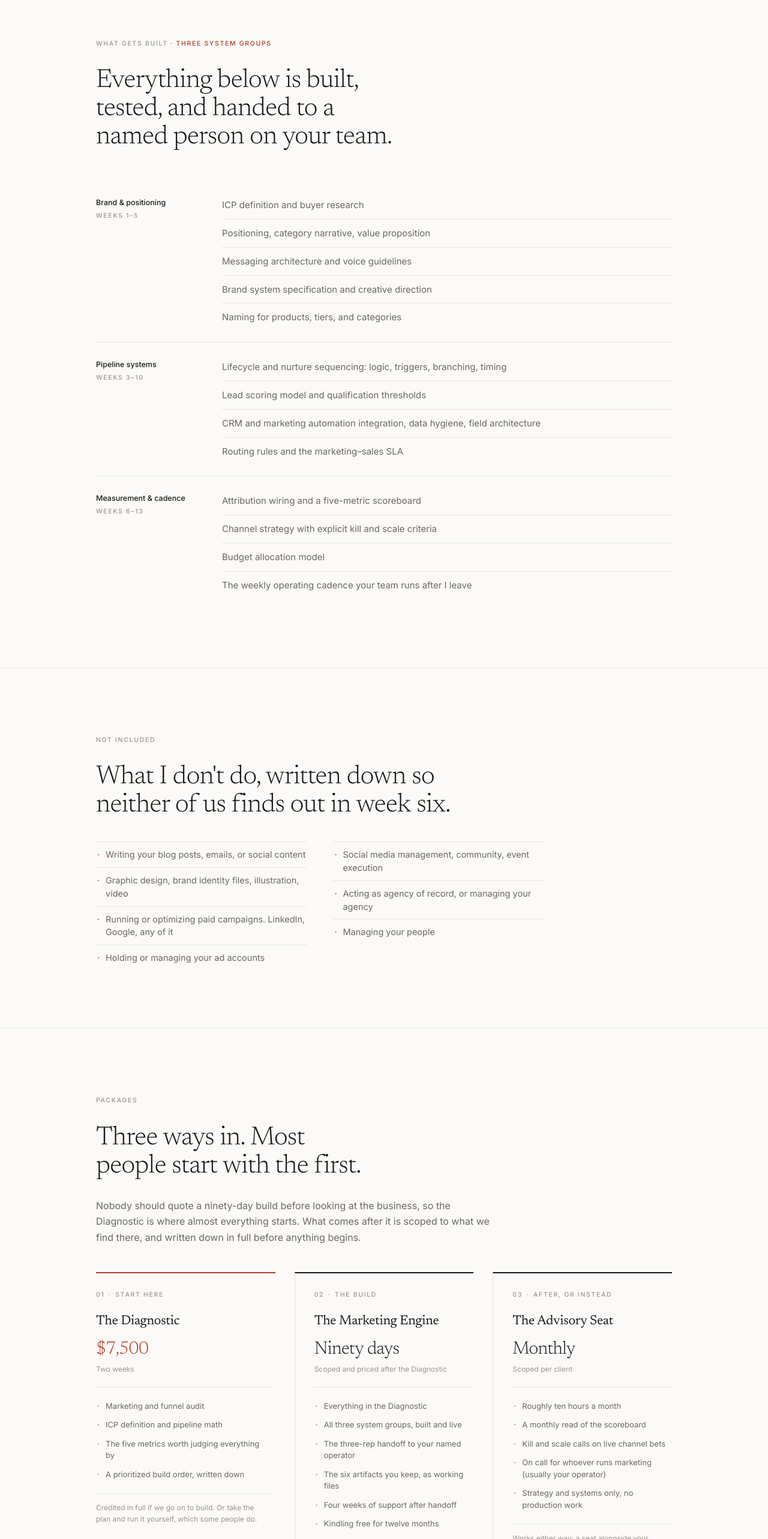
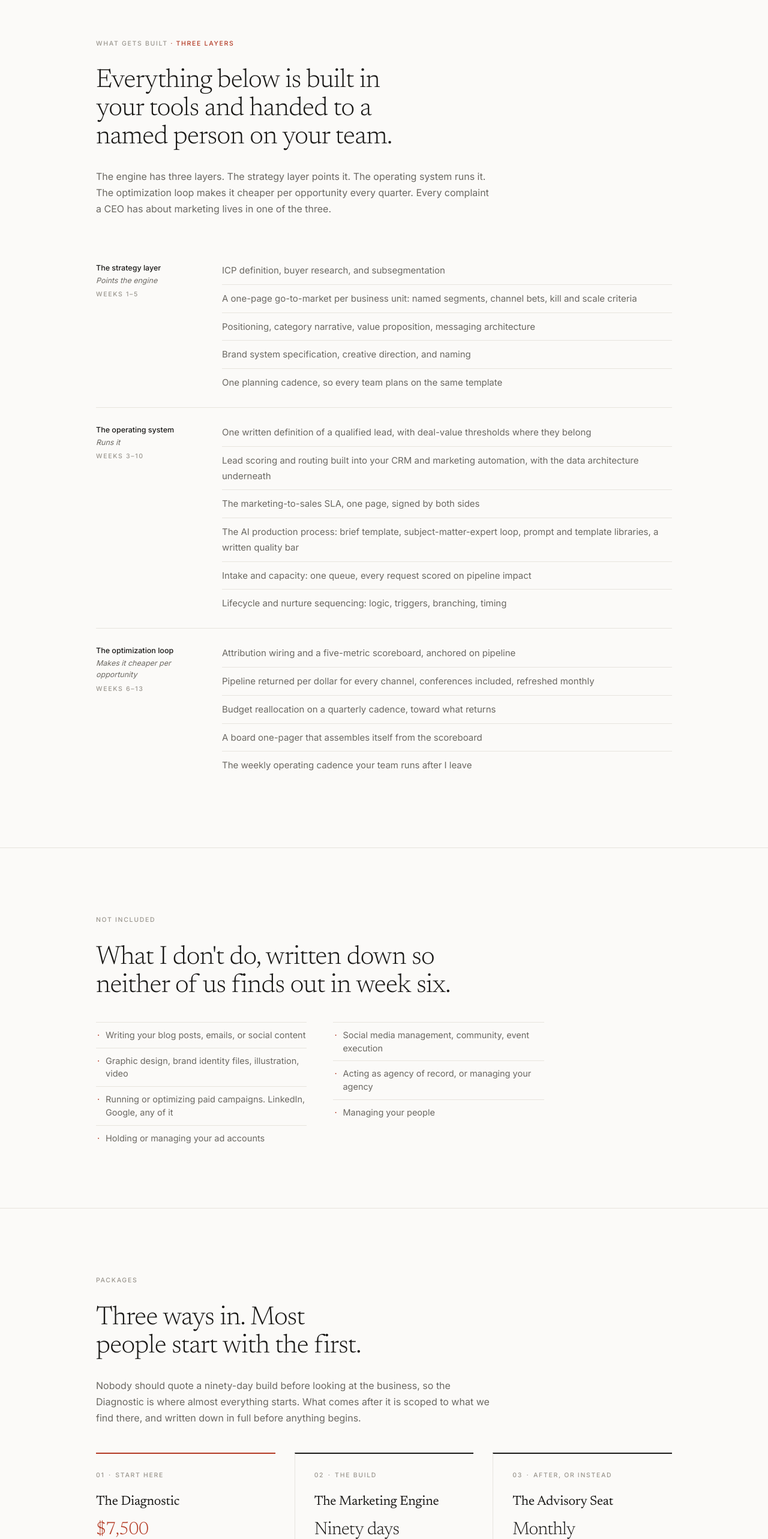
Before and after one commit to neelythomson/neelythomson-site, a Next.js app: page / in a window 1280 px wide. Shown: the part 2864-5430 px from the top of the page at 60% size. Built offline with nearby package versions, Linux system fonts and the light colour scheme.

Commit message:
Copy audit: three layers, Diagnostic per SOW, handoff language, no Kindling

```diff
--- a/src/components/About.tsx
+++ b/src/components/About.tsx
@@ -1,6 +1,5 @@
 const track = [
   { k: "2020 – present", v: "Independent · Fractional CMO & marketing systems" },
-  { k: "2025 – present", v: "Kindling · Founder" },
   { k: "2022 – 2026", v: "B2B fintech payments · VP & Head of Marketing (acquired)" },
   { k: "2018 – 2022", v: "National nonprofit · Director of B2B Engagement" },
   { k: "2014 – 2016", v: "Enterprise collaboration software · Sr. Sales Enablement Marketing Manager" },
@@ -27,16 +26,6 @@ export default function About() {
           <p className="mt-4 text-base leading-[1.68] text-muted">
             Now I work independently, building marketing engines for B2B
             software companies selling into regulated and institutional buyers.
-            I also build{" "}
-            <a
-              href="https://kindlingmagic.com"
-              target="_blank"
-              rel="noopener noreferrer"
-              className="border-b border-accent pb-px text-ink transition-colors hover:text-accent"
-            >
-              Kindling
-            </a>
-            , an AI marketing teammate for very small teams.
           </p>
         </div>
 
--- a/src/components/CaseStudy.tsx
+++ b/src/components/CaseStudy.tsx
@@ -289,13 +289,14 @@ export default function CaseStudy({ c }: { c: CaseStudyData }) {
                 </a>
               ))}
             </div>
-            <p className="mt-12 border-t border-rule pt-7 text-[13.5px] leading-[1.6] text-muted">
-              Want this built for your team? It starts with a two-week Diagnostic.{" "}
-              <a href="/#start" className="border-b border-accent pb-px text-ink transition-colors hover:text-accent">
-                Send a note
+            <div className="mt-12 border-t border-rule pt-7">
+              <p className="text-[13.5px] leading-[1.6] text-muted">
+                Want this built for your team? It starts with a two-week Diagnostic.
+              </p>
+              <a href="/#start" className="mt-5 inline-block rounded-sm bg-ink px-[22px] py-[13px] text-sm font-medium text-bg transition-colors hover:bg-accent">
+                Start a Diagnostic &nbsp;&rarr;
               </a>
-              .
-            </p>
+            </div>
           </div>
         </section>
       </main>
--- a/src/components/Engine.tsx
+++ b/src/components/Engine.tsx
@@ -1,32 +1,38 @@
 const groups = [
   {
-    group: "Brand & positioning",
+    group: "The strategy layer",
+    sub: "Points the engine",
     weeks: "Weeks 1–5",
     items: [
-      "ICP definition and buyer research",
-      "Positioning, category narrative, value proposition",
-      "Messaging architecture and voice guidelines",
-      "Brand system specification and creative direction",
-      "Naming for products, tiers, and categories",
+      "ICP definition, buyer research, and subsegmentation",
+      "A one-page go-to-market per business unit: named segments, channel bets, kill and scale criteria",
+      "Positioning, category narrative, value proposition, messaging architecture",
+      "Brand system specification, creative direction, and naming",
+      "One planning cadence, so every team plans on the same template",
     ],
   },
   {
-    group: "Pipeline systems",
+    group: "The operating system",
+    sub: "Runs it",
     weeks: "Weeks 3–10",
     items: [
+      "One written definition of a qualified lead, with deal-value thresholds where they belong",
+      "Lead scoring and routing built into your CRM and marketing automation, with the data architecture underneath",
+      "The marketing-to-sales SLA, one page, signed by both sides",
+      "The AI production process: brief template, subject-matter-expert loop, prompt and template libraries, a written quality bar",
+      "Intake and capacity: one queue, every request scored on pipeline impact",
       "Lifecycle and nurture sequencing: logic, triggers, branching, timing",
-      "Lead scoring model and qualification thresholds",
-      "CRM and marketing automation integration, data hygiene, field architecture",
-      "Routing rules and the marketing–sales SLA",
     ],
   },
   {
-    group: "Measurement & cadence",
+    group: "The optimization loop",
+    sub: "Makes it cheaper per opportunity",
     weeks: "Weeks 6–13",
     items: [
-      "Attribution wiring and a five-metric scoreboard",
-      "Channel strategy with explicit kill and scale criteria",
-      "Budget allocation model",
+      "Attribution wiring and a five-metric scoreboard, anchored on pipeline",
+      "Pipeline returned per dollar for every channel, conferences included, refreshed monthly",
+      "Budget reallocation on a quarterly cadence, toward what returns",
+      "A board one-pager that assembles itself from the scoreboard",
       "The weekly operating cadence your team runs after I leave",
     ],
   },
@@ -48,13 +54,19 @@ export default function Engine() {
       <section id="engine" className="scroll-mt-20 border-t border-rule px-6 pt-24 pb-20 sm:px-10 sm:pt-28 sm:pb-24">
         <div className="mx-auto max-w-[960px]">
           <p className="label mb-8">
-            What gets built <span className="text-accent">· three system groups</span>
+            What gets built <span className="text-accent">· three layers</span>
           </p>
 
-          <h2 className="display-sm max-w-[22ch] text-[clamp(1.9rem,3.4vw,2.9rem)]">
-            Everything below is built, tested, and handed to a named person on
-            your team.
+          <h2 className="display-sm mb-7 max-w-[22ch] text-[clamp(1.9rem,3.4vw,2.9rem)]">
+            Everything below is built in your tools and handed to a named person
+            on your team.
           </h2>
+          <p className="measure text-base leading-[1.68] text-muted">
+            The engine has three layers. The strategy layer points it. The
+            operating system runs it. The optimization loop makes it cheaper per
+            opportunity every quarter. Every complaint a CEO has about marketing
+            lives in one of the three.
+          </p>
 
           <div className="mt-12">
             {groups.map((g, i) => (
@@ -66,7 +78,8 @@ export default function Engine() {
               >
                 <div>
                   <p className="text-[12.5px] font-medium">{g.group}</p>
-                  <p className="label mt-1">{g.weeks}</p>
+                  <p className="mt-0.5 text-[12.5px] italic text-muted">{g.sub}</p>
+                  <p className="label mt-1.5">{g.weeks}</p>
                 </div>
                 <ul>
                   {g.items.map((item, j) => (
--- a/src/components/Fit.tsx
+++ b/src/components/Fit.tsx
@@ -5,7 +5,7 @@ const conditions = [
   },
   {
     t: "You can name your operator",
-    b: "One person on your side who'll own the engine and give it four to six hours a week during the build. Without them there's nothing to hand over.",
+    b: "One person on your side who'll own the engine and give it four to six hours a week during the build. If a team doesn't have that person yet, scoping or hiring the role is a Diagnostic output, and nothing ships for that team until they exist.",
   },
   {
     t: "Creative and media live with your team",
--- a/src/components/Footer.tsx
+++ b/src/components/Footer.tsx
@@ -16,14 +16,6 @@ export default function Footer() {
           Writing
         </a>
         <a
-          href="https://kindlingmagic.com"
-          target="_blank"
-          rel="noopener noreferrer"
-          className="transition-colors hover:text-accent"
-        >
-          Kindling
-        </a>
-        <a
           href="https://www.linkedin.com/in/neelythomson"
           target="_blank"
           rel="noopener noreferrer"
--- a/src/components/Keeps.tsx
+++ b/src/components/Keeps.tsx
@@ -4,7 +4,8 @@ const artifacts = [
     t: "The Engine Doc",
     b: "One source of truth for how marketing works here, with the reasoning attached to every decision. The thing a new hire reads on day one instead of asking six people.",
     contains: [
-      "ICP and buyer research",
+      "ICP, subsegmentation, and buyer research",
+      "The one-page go-to-market per business unit",
       "Every channel bet with its kill and scale criteria",
       "The decision log: what we chose, and why",
     ],
@@ -18,6 +19,7 @@ const artifacts = [
       "Messaging architecture by segment and persona",
       "Proof points, objection handling, competitor framing",
       "Voice guidelines and naming conventions",
+      "Brand system specification and creative direction",
     ],
   },
   {
@@ -28,7 +30,8 @@ const artifacts = [
       "Funnel stages with conversion assumptions",
       "Five metrics, with definitions, sources and owners",
       "The dashboard, wired to your real data",
-      "Budget allocation model",
+      "Pipeline per dollar by channel, and the budget reallocation rules",
+      "The board one-pager, assembled from the scoreboard",
     ],
   },
   {
@@ -39,6 +42,7 @@ const artifacts = [
       "Lifecycle sequences: logic, triggers, branching, timing",
       "Lead scoring model with thresholds",
       "Routing rules and CRM field architecture",
+      "The intake queue and its scoring rules",
       "The marketing–sales SLA, agreed by both sides",
     ],
   },
@@ -47,6 +51,7 @@ const artifacts = [
     t: "Documented processes and walkthroughs",
     b: "A written procedure for every workflow I build: what it does, when it runs, how to change it safely, and how to tell when it's broken. Screen recordings where they help, though the writing stands on its own.",
     contains: [
+      "The brief template and the written quality bar",
       "One procedure per system, in plain language",
       "Change and troubleshooting steps for each",
       "Walkthroughs recorded during the handoff",
--- a/src/components/Packages.tsx
+++ b/src/components/Packages.tsx
@@ -7,12 +7,14 @@ const packages = [
     terms: "Two weeks",
     lead: true,
     includes: [
-      "Marketing and funnel audit",
-      "ICP definition and pipeline math",
-      "The five metrics worth judging everything by",
-      "A prioritized build order, written down",
+      "Stack, process, and funnel audit, by business unit",
+      "Interviews with you, marketing, sales, and the business owners",
+      "The last ninety days of marketing requests, classified",
+      "A findings document, ranked by impact on pipeline",
+      "A board one-pager",
+      "A scoped, priced proposal for the build",
     ],
-    note: "Credited in full if we go on to build. Or take the plan and run it yourself, which some people do.",
+    note: "Credited in full if we go on to build. Or take the findings and run them yourself, which some people do.",
   },
   {
     n: "02",
@@ -22,11 +24,10 @@ const packages = [
     terms: "Scoped and priced after the Diagnostic",
     includes: [
       "Everything in the Diagnostic",
-      "All three system groups, built and live",
-      "The three-rep handoff to your named operator",
-      "The six artifacts you keep, as working files",
+      "All three layers, built and live in your tools",
+      "Your named operator trained alongside me, system by system",
+      "Everything under What you keep, as working files",
       "Four weeks of support after handoff",
-      "Kindling free for twelve months",
     ],
     note: "Fixed scope and a fixed end date, agreed in writing before anything starts.",
   },
@@ -43,7 +44,7 @@ const packages = [
       "On call for whoever runs marketing (usually your operator)",
       "Strategy and systems only, no production work",
     ],
-    note: "Works either way: a seat alongside your operator after a build, or on its own for a team that doesn't need one.",
+    note: "The build has a fixed end date. The engagement doesn't have to. Works as a seat alongside your operator after a build, or on its own for a team that doesn't need one.",
   },
 ];
 
--- a/src/components/Phases.tsx
+++ b/src/components/Phases.tsx
@@ -2,25 +2,25 @@ const phases = [
   {
     name: "Diagnose",
     weeks: "Weeks 1–2",
-    body: "Marketing audit, ICP, positioning brief, pipeline math, and the five metrics we'll judge everything by. Your operator gets named here.",
-    you: "Your side: 6 hrs of interviews",
+    body: "The audit: your stack, the funnel and unit economics by business unit, the last ninety days of marketing requests, and up to eight interviews. You get a findings document, a board one-pager, and a priced proposal for the build. Your operator gets named here, or the role gets scoped if you don't have one yet.",
+    you: "Your side: about 6 hrs of interviews, plus system access",
   },
   {
     name: "Architect",
     weeks: "Weeks 3–5",
-    body: "Brand system and messaging architecture. Channel bets written as hypotheses with kill and scale criteria. Scoring model, routing rules, the marketing–sales SLA, and the data architecture underneath.",
+    body: "Lead definitions and the SLA drafted and signed. A one-page go-to-market per business unit. Messaging architecture, brand system, and creative direction. The brief template and the quality bar. Channel and conference tiering against pipeline.",
     you: "Your side: 4 hrs/week",
   },
   {
     name: "Build",
     weeks: "Weeks 6–10",
-    body: "Systems get built and go live. Each passes through the three-rep cycle: I build v1 while your operator watches, they build v2 and I review before it ships, they build v3 alone and I review after.",
+    body: "Scoring and routing live in your CRM. The intake queue live. Prompt, template, and brand libraries built in the tools you already own. The scoreboard live and wired to real data. I build each system with your operator beside me and run the weekly plan while we do.",
     you: "Your side: 6 hrs/week",
   },
   {
     name: "Hand off",
     weeks: "Weeks 11–13",
-    body: "Your operator runs the engine unaided. Runbooks recorded, cadence under their hand. Then I sit on your Monday call for four more weeks, silent unless asked.",
+    body: "Your operator runs the engine. Runbooks written, walkthroughs recorded, the Monday cadence under their hand, the board one-pager producing itself. Then four more weeks on your Monday call, there when you need me.",
     you: "Your side: 4 hrs/week",
   },
 ];
```
